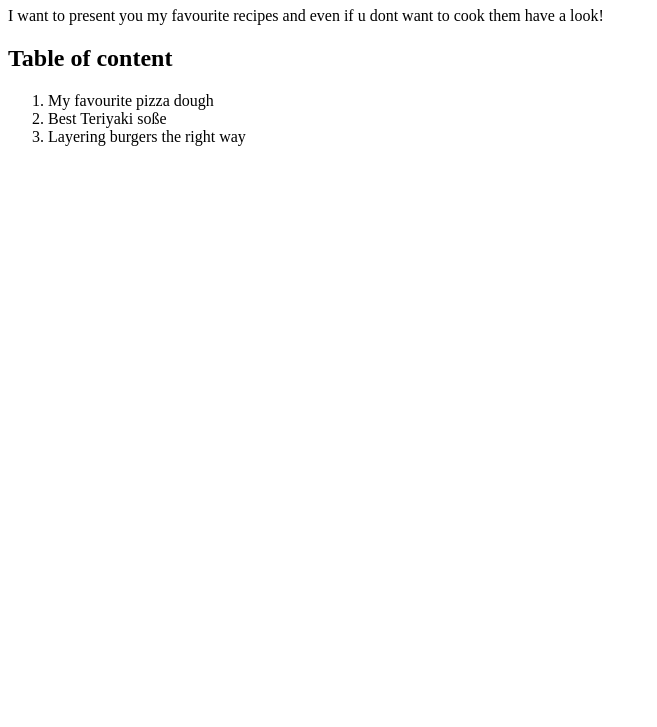
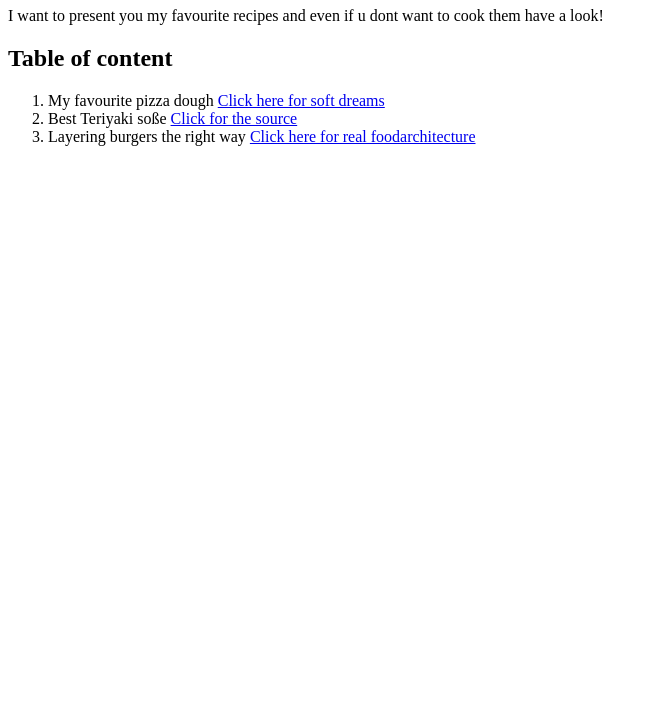
Before and after one commit to SitusInversus/odin-recipes, a plain HTML site: page main.html in a window 1280 px wide. Shown: the part 73-800 px from the top of the page, without its empty margins (0-657 px from the left). Drawn offline with Linux system fonts and the light colour scheme.

Commit message:
Add href to pizza, salmon, burger

```diff
--- a/main.html
+++ b/main.html
@@ -9,9 +9,9 @@
         <p>I want to present you my favourite recipes and even if u dont want to cook them have a look!</p>
         <h2>Table of content</h2>
         <ol>
-            <li>My favourite pizza dough</li>
-            <li>Best Teriyaki soße</li>
-            <li>Layering burgers the right way</li>
+            <li>My favourite pizza dough <a href="./pizza/pizza.html">Click here for soft dreams</a></li>
+            <li>Best Teriyaki soße <a href="./salmon/salmon.html">Click for the source</a></li>
+            <li>Layering burgers the right way <a href="./burger/burger.html">Click here for real foodarchitecture</a></li>
         </ol>
     </body>
 </html>
```
